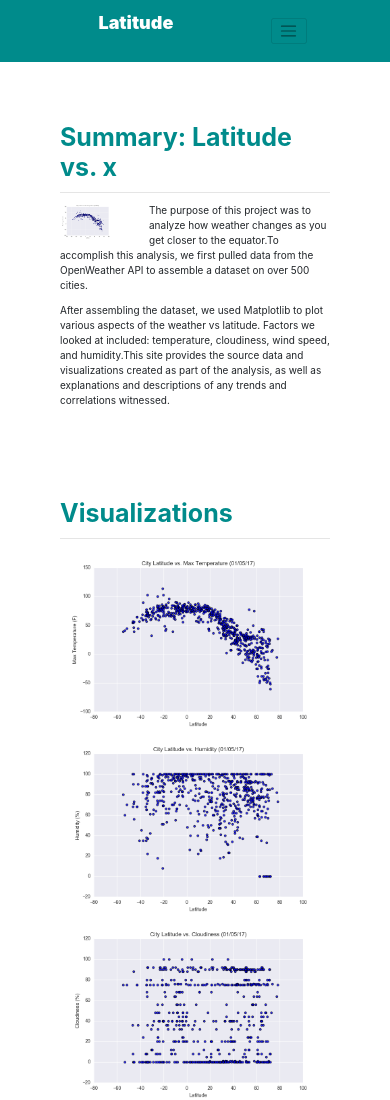
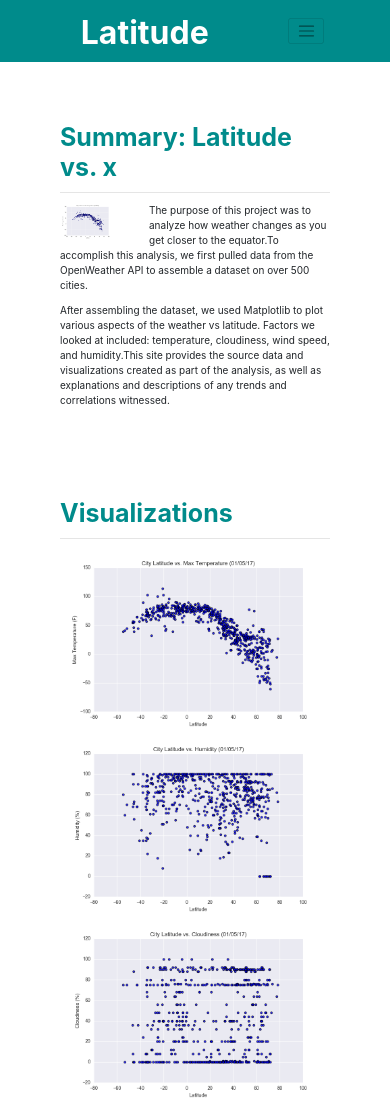
Before and after one commit to jananeesaranraj/Web-Design-Challenge, a plain HTML site: page index.html in a window 390 px wide. Shown: the top 1100 px of the page. Drawn offline with nearby package versions, Linux system fonts and the light colour scheme.

Commit message:
changes done

```diff
--- a/assets/css/styles.css
+++ b/assets/css/styles.css
@@ -1,5 +1,5 @@
 .navbar-light .navbar-brand {
-    font-weight: 900;
+    font-weight: bolder;
     background-color: darkcyan;
     color: white;
 
@@ -86,7 +86,7 @@ th{
 
     .navbar-brand{
         position: relative;
-        font-size: large;
+        font-size: xx-large;
         display: block;
     }
     .navbar.bg-light {
```
